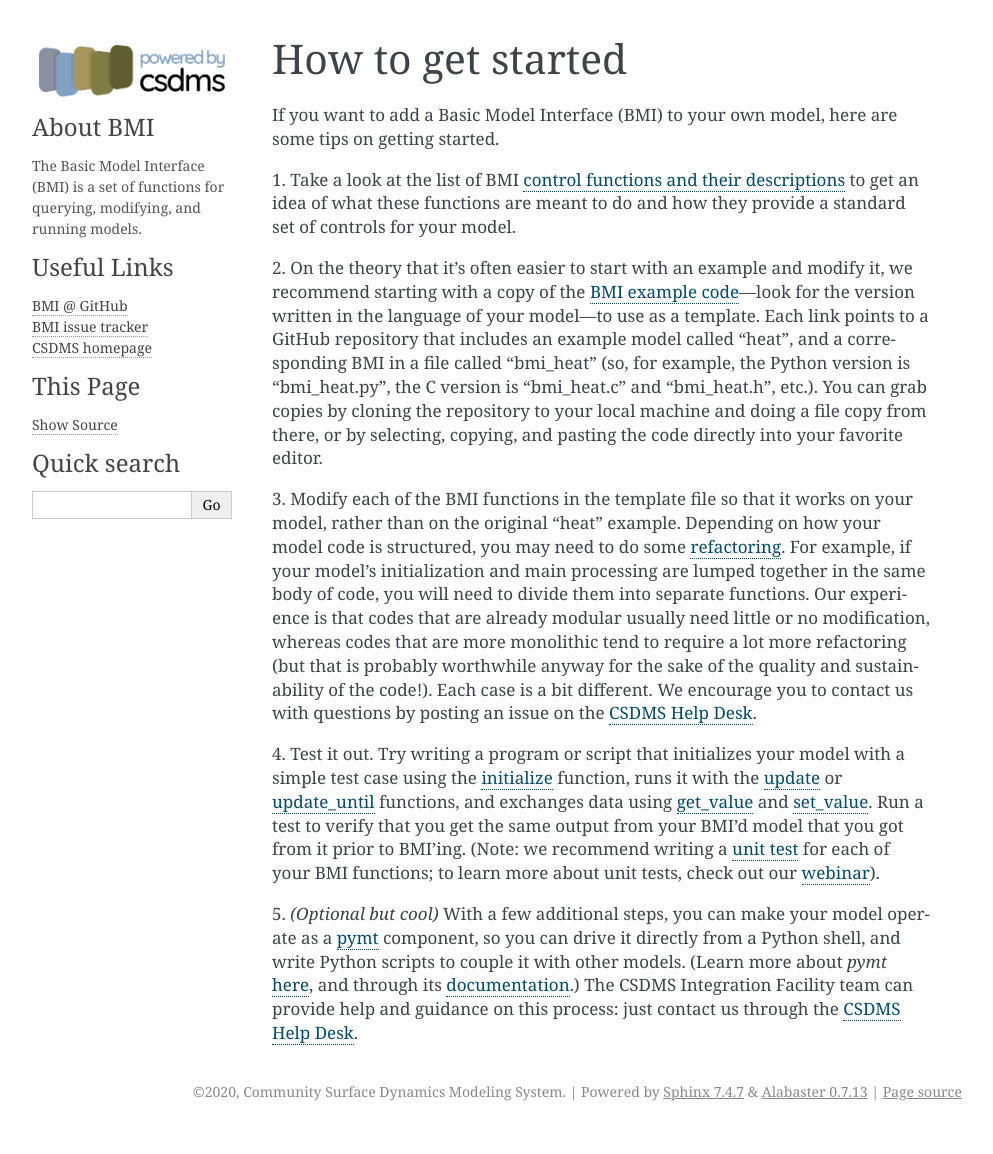
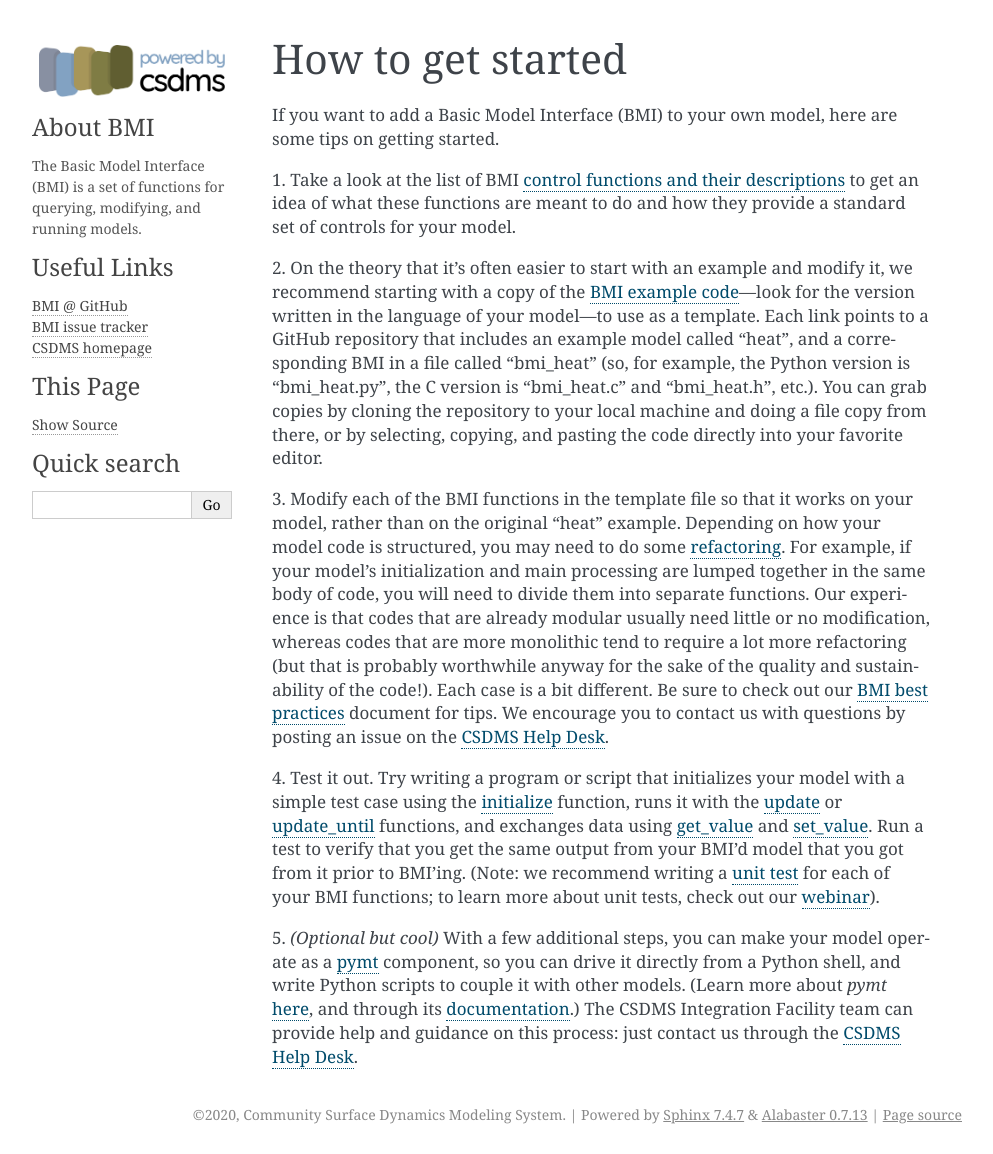
Before and after one commit to csdms/bmi, a Sphinx documentation site: the page built from docs/source/bmi.steps_to.rst, in a window 1280 px wide. Shown: the whole page, without its empty margins (148-1141 px from the left). Built offline with Sphinx 7.4.7, drawn with Linux system fonts in a browser that asks for light colours; formulas are drawn with MathJax 3; before the commit the page ends 1131 px from its top, so only the background shows below that.

```diff
--- a/docs/source/bmi.steps_to.rst
+++ b/docs/source/bmi.steps_to.rst
@@ -34,8 +34,11 @@ to divide them into separate functions. Our experience is that codes
 that are already modular usually need little or no modification,
 whereas codes that are more monolithic tend to require a lot more
 refactoring (but that is probably worthwhile anyway for the sake of
-the quality and sustainability of the code!). Each case is a bit
-different. We encourage you to contact us with questions by posting an
+the quality and sustainability of the code!).
+Each case is a bit different.
+Be sure to check out our :ref:`BMI best practices <implementation>` document
+for tips.
+We encourage you to contact us with questions by posting an
 issue on the `CSDMS Help Desk`_.
 
 4. Test it out. Try writing a program or script that initializes your
```
Also changed, not shown: docs/source/bmi.spec.rst (+6 -3 lines).
